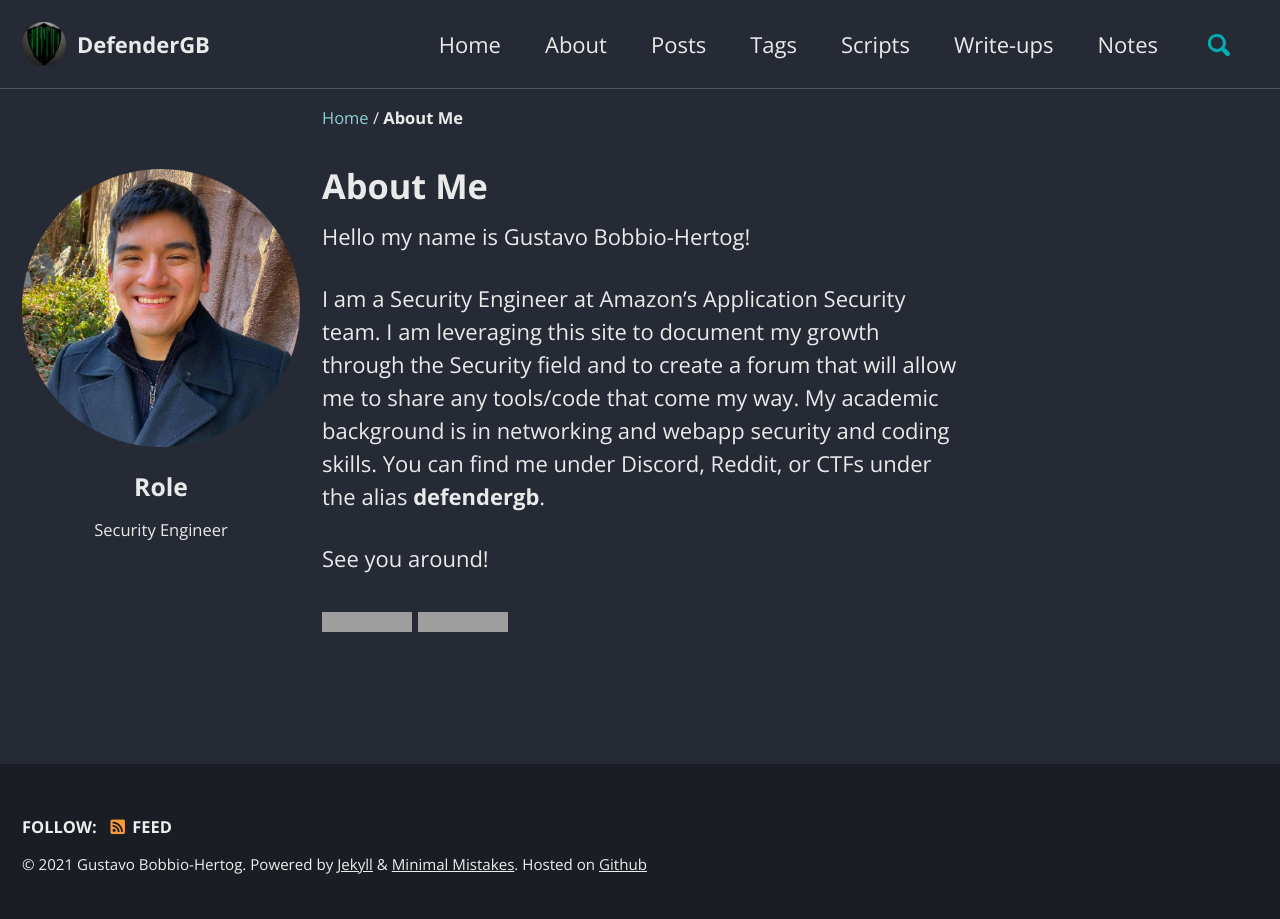
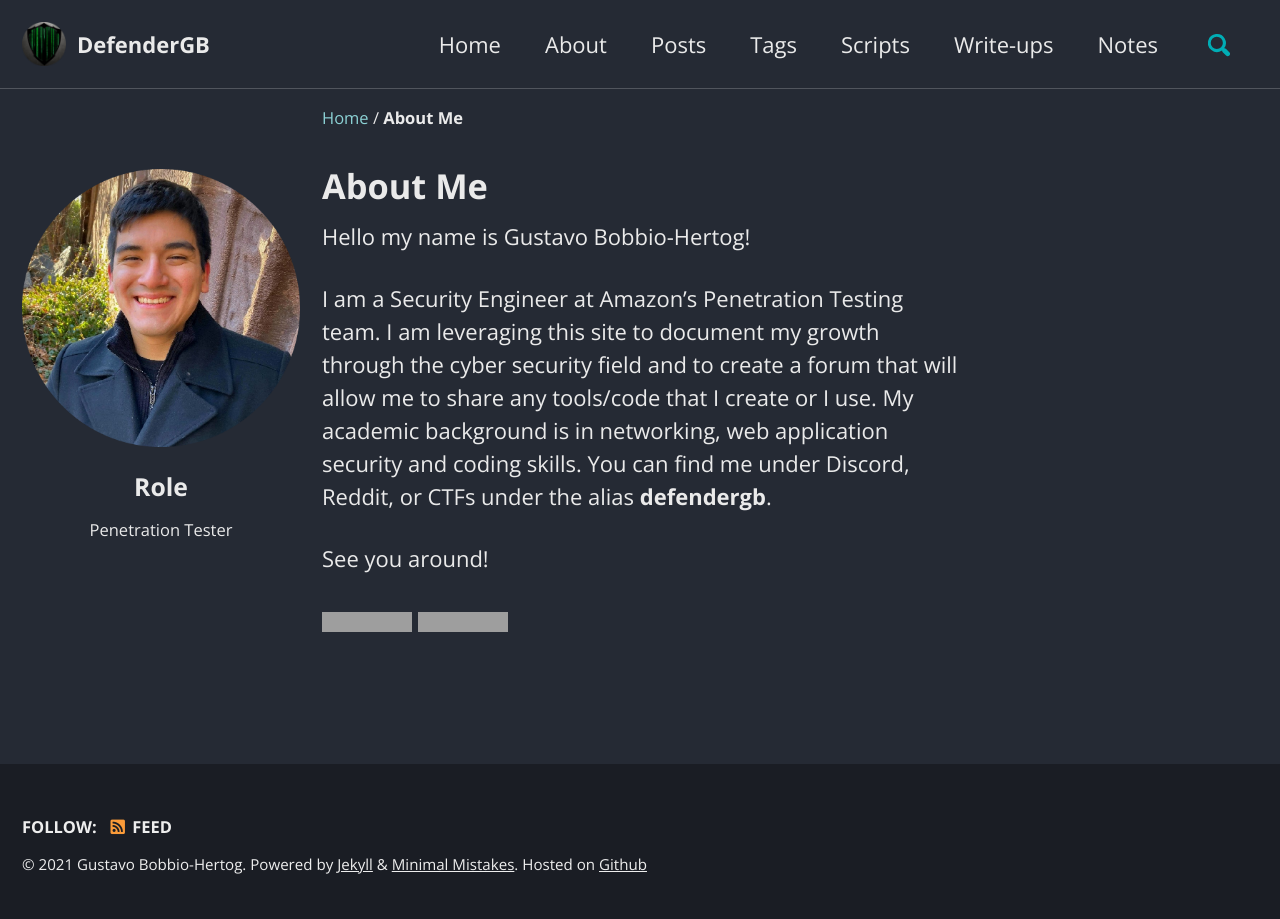
Before and after one commit to DefenderGB/defendergb.github.io, a Jekyll site: the page built from _pages/about.md, in a window 1280 px wide. Built offline with Jekyll 4.4.1, drawn with Linux system fonts in a browser that asks for light colours; cached includes are drawn as plain includes; comment, search, counter and statistics services are not loaded; a style sheet for code colours, icons or effects is not loaded; grey boxes are pictures that could not be loaded.

Commit message:
Change title to Penetration Tester!!! As of Sep 27 2021.

```diff
--- a/_config.yml
+++ b/_config.yml
@@ -97,7 +97,7 @@ analytics:
 author:
   name             : "Gustavo Bobbio-Hertog"
   avatar           : "/assets/images/profile-small.png"
-  bio              : "Security Engineer"
+  bio              : "Penetration Tester"
   location         :
   email            :
   links:
--- a/_pages/about.md
+++ b/_pages/about.md
@@ -6,12 +6,12 @@ sidebar:
   - title: "Role"
     image: /assets/images/profile-small.png
     image_alt: "logo"
-    text: "Security Engineer"
+    text: "Penetration Tester"
 ---
 
 Hello my name is Gustavo Bobbio-Hertog!
 
-I am a Security Engineer at Amazon's Application Security team. I am leveraging this site to document my growth through the Security field and to create a forum that will allow me to share any tools/code that come my way. My academic background is in networking and webapp security and coding skills. You can find me under Discord, Reddit, or CTFs under the alias __defendergb__.
+I am a Security Engineer at Amazon's Penetration Testing team. I am leveraging this site to document my growth through the cyber security field and to create a forum that will allow me to share any tools/code that I create or I use. My academic background is in networking, web application security and coding skills. You can find me under Discord, Reddit, or CTFs under the alias __defendergb__.
 
 See you around!
 
```
